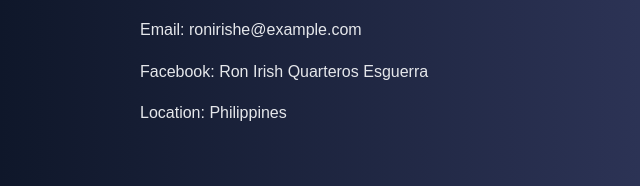
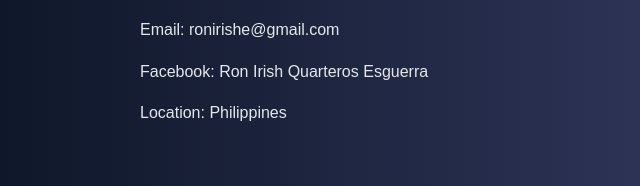
Before and after one commit to Rirotall/Rirotall.github.io, a plain HTML site: page index.html in a window 1280 px wide. Shown: the part 3355-3541 px from the top of the page, 0-640 px from the left. Drawn offline with Linux system fonts and the light colour scheme.

Commit message:
Fix contact email in index.html
Updated contact email from ronirishe@example.com to ronirishe@gmail.com.

```diff
--- a/index.html
+++ b/index.html
@@ -178,7 +178,7 @@
 
 <section id="contact">
   <h2>Contact</h2>
-  <p>Email: ronirishe@example.com</p>
+  <p>Email: ronirishe@gmail.com</p>
   <p>Facebook: Ron Irish Quarteros Esguerra</p>
   <p>Location: Philippines</p>
 </section>
```
